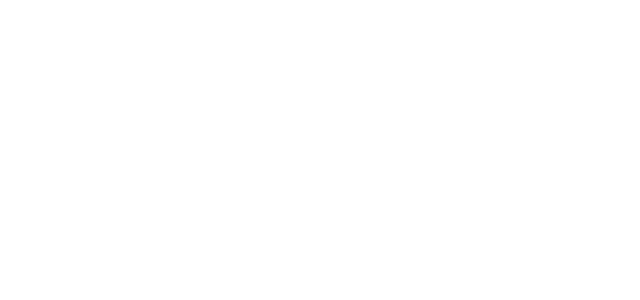
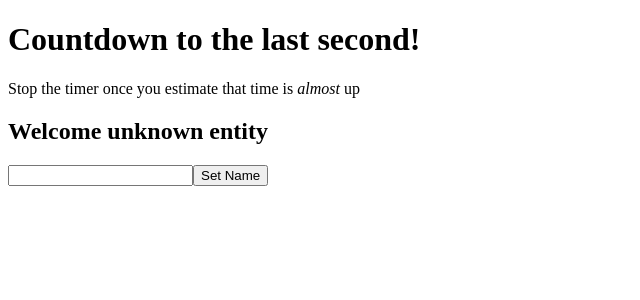
Before and after one commit to samko945/countdown-react, a React (Vite) app: page / in a window 1280 px wide. Shown: the top 300 px of the page, without its empty margins (0-640 px from the left). Built offline with nearby package versions, Linux system fonts and the light colour scheme.

Commit message:
create Player component

```diff
--- a/index.html
+++ b/index.html
@@ -6,6 +6,10 @@
 		<title>Countdown</title>
 	</head>
 	<body>
+		<header>
+			<h1>Countdown to the last second!</h1>
+			<p>Stop the timer once you estimate that time is <em>almost</em> up</p>
+		</header>
 		<div id="root"></div>
 		<script type="module" src="/src/main.jsx"></script>
 	</body>
--- a/src/App.jsx
+++ b/src/App.jsx
@@ -1,5 +1,11 @@
+import Player from "./components/Player";
+
 function App() {
-	return <></>;
+	return (
+		<>
+			<Player />
+		</>
+	);
 }
 
 export default App;
--- /dev/null
+++ b/src/components/Player.jsx
@@ -0,0 +1,22 @@
+import { useState } from "react";
+
+export default function Player() {
+	const [playerName, setPlayerName] = useState("");
+	const [submitted, setSubmitted] = useState("");
+	function handleChange(event) {
+		setSubmitted(false);
+		setPlayerName(event.target.value);
+	}
+	function handleClick() {
+		setSubmitted(true);
+	}
+	return (
+		<section id="player">
+			<h2>Welcome {submitted ? playerName : "unknown entity"}</h2>
+			<p>
+				<input type="text" onChange={handleChange} />
+				<button onClick={handleClick}>Set Name</button>
+			</p>
+		</section>
+	);
+}
```
